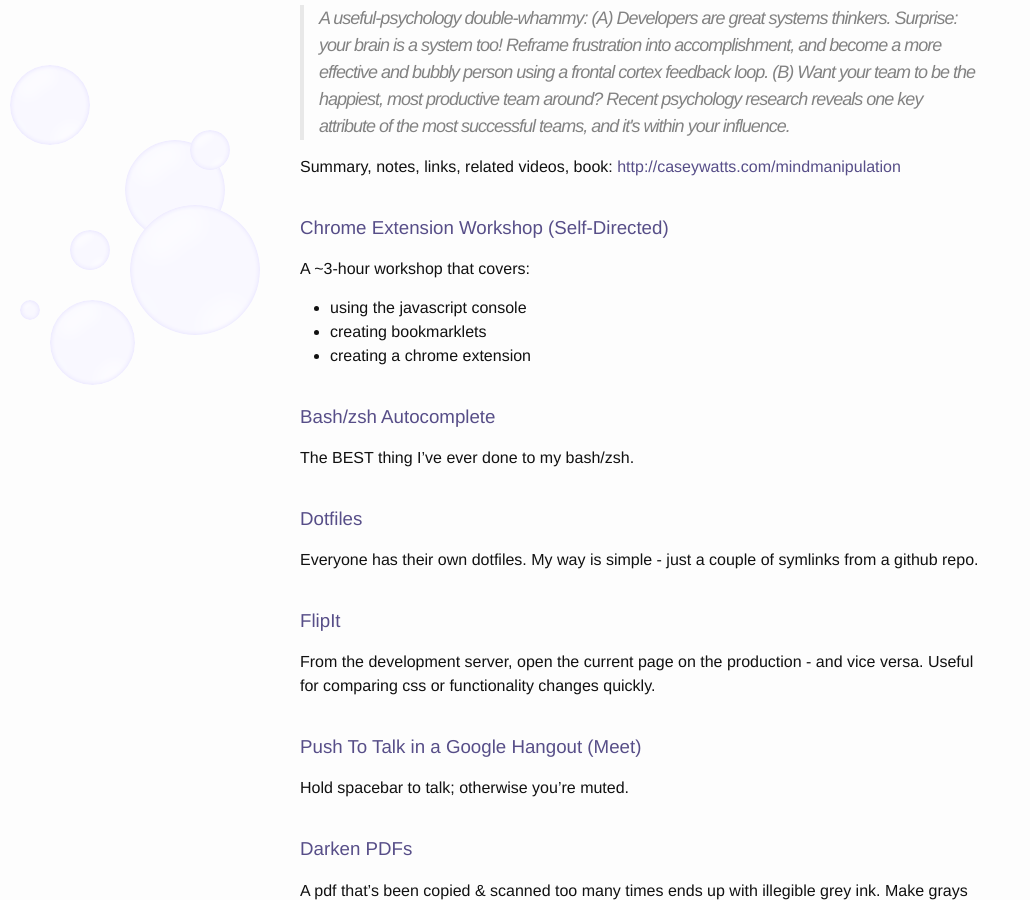
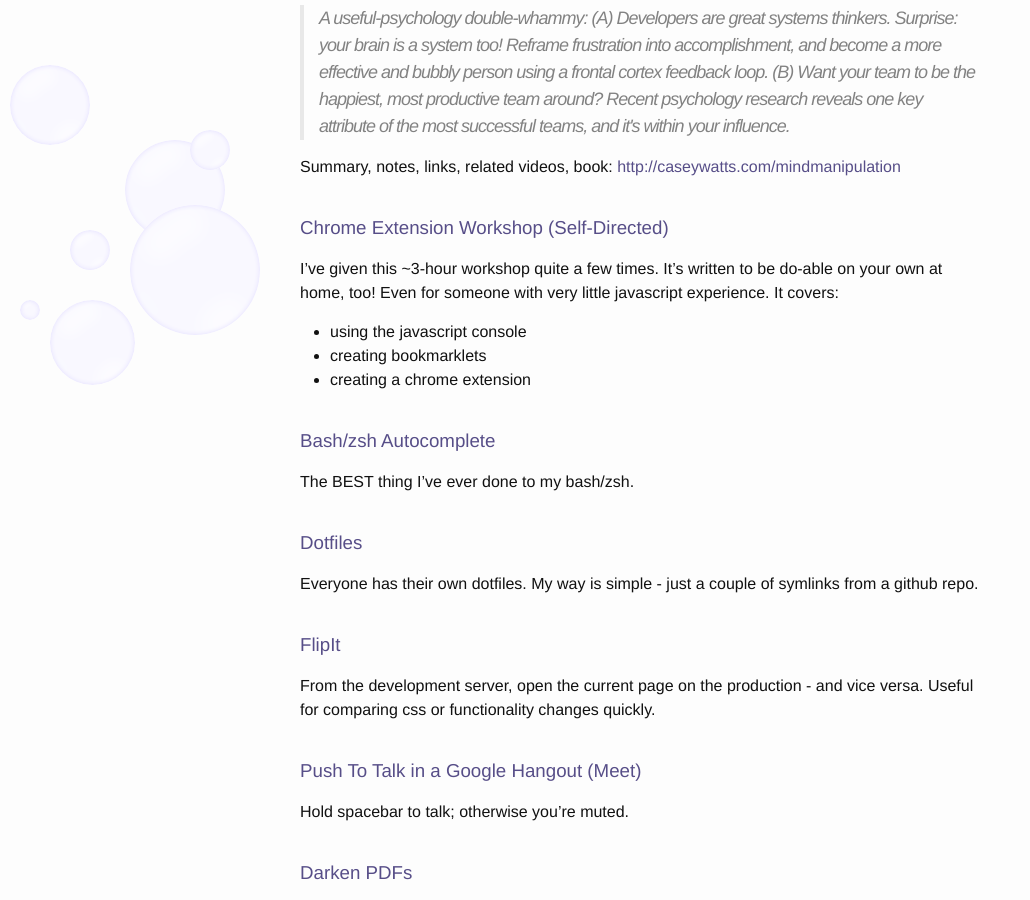
Before and after one commit to caseywatts/caseywatts.github.io, a Jekyll site: the page built from gists-and-tricks.md, in a window 1280 px wide and 900 px high, scrolled down 309 px. Shown: the whole window, without its empty margins (0-1030 px from the left). Built offline with Jekyll 4.4.1, drawn with Linux system fonts in a browser that asks for light colours.

Commit message:
expand explanation of chrome extension workshop

```diff
--- a/gists-and-tricks.md
+++ b/gists-and-tricks.md
@@ -17,7 +17,7 @@ Summary, notes, links, related videos, book: <http://caseywatts.com/mindmanipula
 
 
 ### [Chrome Extension Workshop (Self-Directed)](http://caseywatts.com/chromeextensionworkshop)
-A ~3-hour workshop that covers:
+I've given this ~3-hour workshop quite a few times. It's written to be do-able on your own at home, too! Even for someone with very little javascript experience. It covers:
 
 - using the javascript console
 - creating bookmarklets
```
